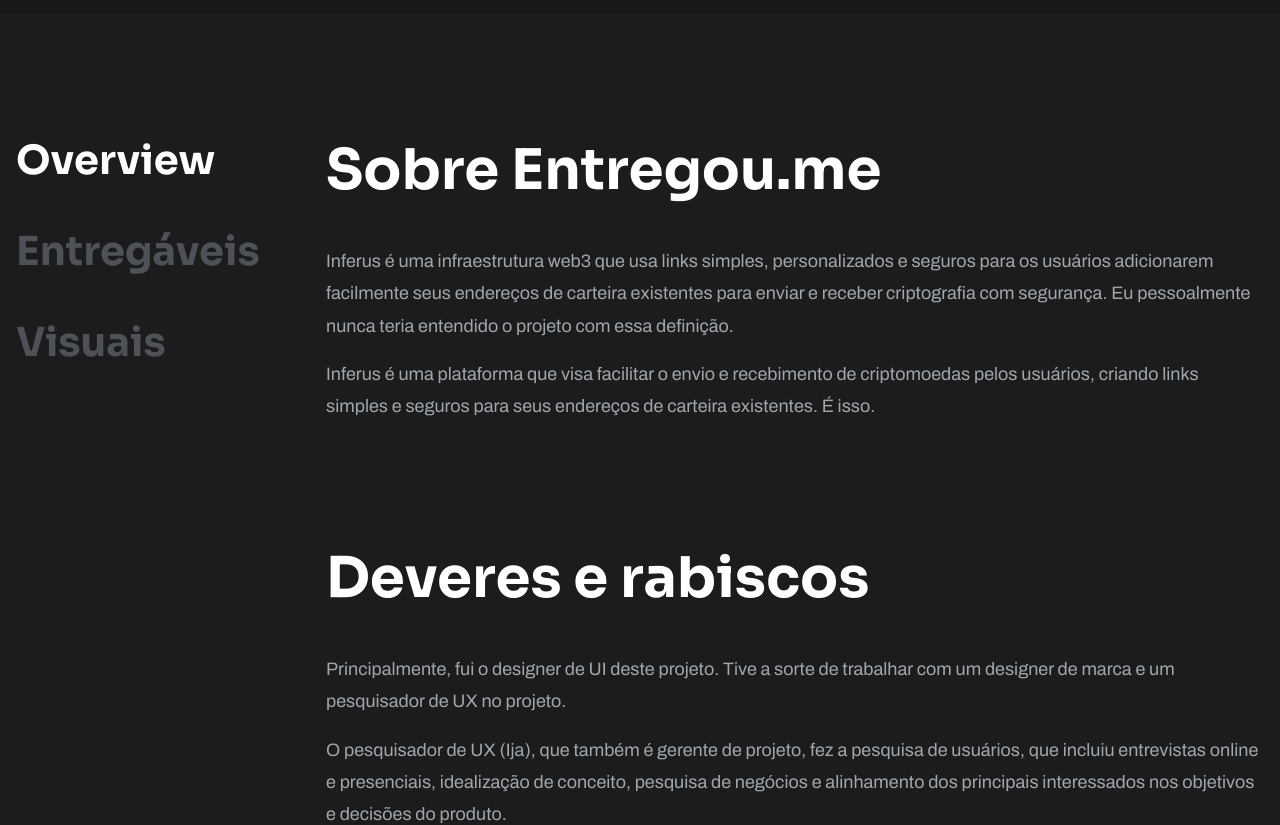
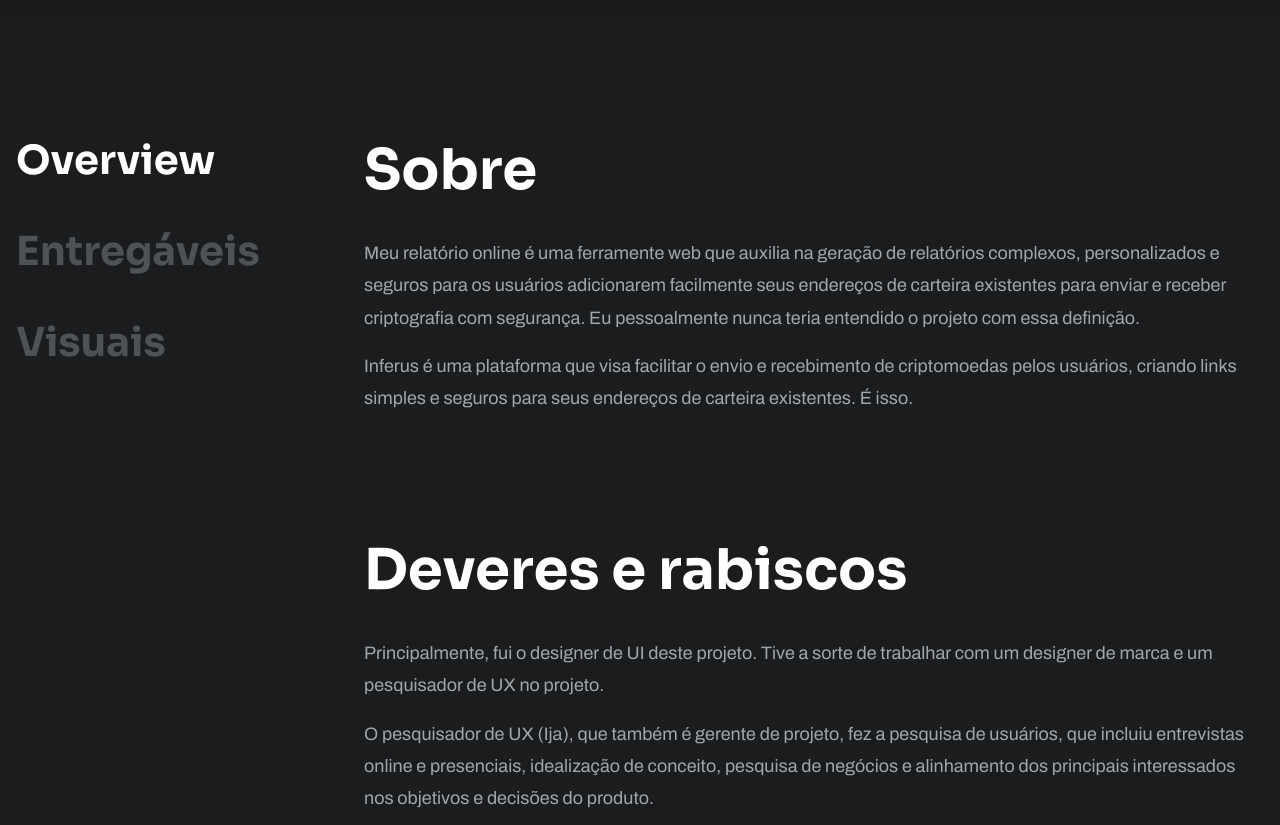
Before and after one commit to paulojanai/my-website-react, a React (Vite) app: page /cases/my-report-online in a window 1280 px wide. Shown: the part 1600-2425 px from the top of the page. Built offline with nearby package versions, Linux system fonts and the light colour scheme.

Commit message:
feat: new sections added in case page

```diff
--- a/src/pages/cases/entregou-me-web.tsx
+++ b/src/pages/cases/entregou-me-web.tsx
@@ -2,8 +2,8 @@ import GridContainer from '@components/Grid';
 import { NavigationCase } from '@components/ui/NavigationCase';
 import { CaseSectionHero } from '@components/ui/CaseSectionHero';
 import { CasesObject } from '@data/cases/casesWork';
+import { CaseSectionItem } from '@components/ui/CaseSectionItem';
 import { useNav } from '@hooks/useNav';
-import { CaseSectionItem } from '@components/ui/CaseSectionItem';
 
 function EntregouMeWeb() {
   const project = CasesObject['EntregouMeWeb'];
--- a/src/pages/cases/my-report-online.tsx
+++ b/src/pages/cases/my-report-online.tsx
@@ -1,9 +1,14 @@
+import { ArrowUpRight } from 'lucide-react';
+
 import GridContainer from '@components/Grid';
 import { NavigationCase } from '@components/ui/NavigationCase';
 import { CaseSectionHero } from '@components/ui/CaseSectionHero';
 import { CasesObject } from '@data/cases/casesWork';
 import { CaseSectionItem } from '@components/ui/CaseSectionItem';
 import { useNav } from '@hooks/useNav';
+import Button from '@components/Button';
+
+import userFlow from '@assets/entregoume-white-label/user_flow_entregoume-white-label.jpg';
 
 function MyReportOnline() {
   const project = CasesObject['MyReportOnline'];
@@ -27,15 +32,15 @@ function MyReportOnline() {
               id='section-overview'
             >
               <div className='listview'>
-                <CaseSectionItem title='Sobre Entregou.me'>
+                <CaseSectionItem title='Sobre'>
                   <div className='text'>
                     <p className='body-m'>
-                      Inferus é uma infraestrutura web3 que usa links simples,
-                      personalizados e seguros para os usuários adicionarem
-                      facilmente seus endereços de carteira existentes para
-                      enviar e receber criptografia com segurança. Eu
-                      pessoalmente nunca teria entendido o projeto com essa
-                      definição.
+                      Meu relatório online é uma ferramente web que auxilia na
+                      geração de relatórios complexos, personalizados e seguros
+                      para os usuários adicionarem facilmente seus endereços de
+                      carteira existentes para enviar e receber criptografia com
+                      segurança. Eu pessoalmente nunca teria entendido o projeto
+                      com essa definição.
                     </p>
                     <p className='body-m'>
                       Inferus é uma plataforma que visa facilitar o envio e
@@ -124,7 +129,7 @@ function MyReportOnline() {
               id='section-deliverables'
             >
               <div className='listview'>
-                <CaseSectionItem title='Title'>
+                <CaseSectionItem title='User flow'>
                   <div className='text'>
                     <p className='body-m'>
                       Lorem ipsum dolor sit amet, consectetur adipiscing elit.
@@ -151,6 +156,17 @@ function MyReportOnline() {
                       nulla, lacinia scelerisque dui hendrerit at.
                     </p>
                   </div>
+
+                  <Button>
+                    <p className='body-m'>Ver user flow completo</p>
+                    <ArrowUpRight size={24} />
+                  </Button>
+
+                  <img
+                    className='img-case-section'
+                    src={userFlow}
+                    alt='User Flow'
+                  />
                 </CaseSectionItem>
                 <CaseSectionItem title='Title'>
                   <div className='text'>
--- a/src/scss/components/_case-section-item.scss
+++ b/src/scss/components/_case-section-item.scss
@@ -1,14 +1,12 @@
 .case-section-item {
-  h2 {
-    margin-bottom: 4rem;
-  }
+  @include flex (column, flex-start, flex-start);
+  gap: 3.2rem;
 
   .text {
     @include flex (column, flex-start, flex-start);
     gap: 1.6rem;
 
     p {
-
       &.body-xl {
         color: $grayscale-200;
       }
@@ -18,4 +16,10 @@
       }
     }
   }
+
+  img {
+    &.img-case-section {
+      border-radius: 1.6rem;
+    }
+  }
 }
--- a/src/scss/pages/cases.scss
+++ b/src/scss/pages/cases.scss
@@ -7,7 +7,7 @@
     @include flex(row, flex-start, space-between);
 
     main {
-      max-width: 93.8rem;
+      max-width: 90rem;
       @include flex(column, flex-start, flex-start);
       gap: 12rem;
 
```
Also changed, not shown: src/assets/entregoume-white-label/user_flow_entregoume-white-label.jpg (added).
